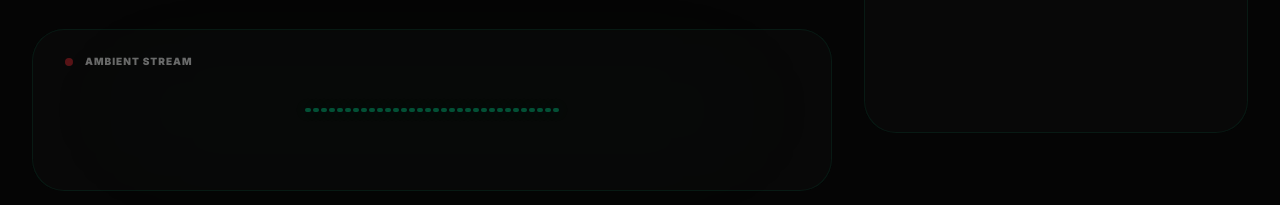
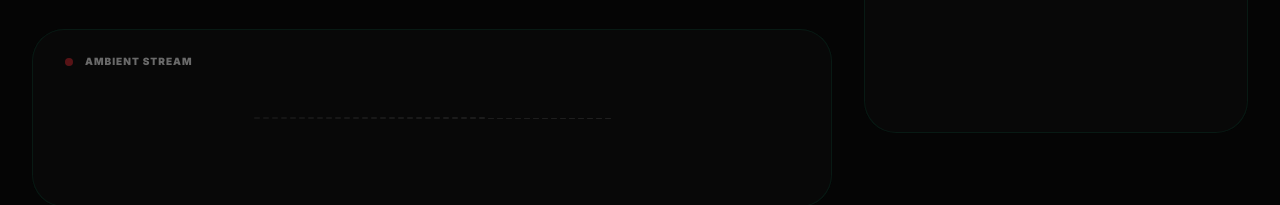
Before and after one commit to rajveerkhanvilkar/Nexus-SOAP, a Next.js app: page / in a window 1280 px wide. Shown: the part 595-800 px from the top of the page. Built offline with nearby package versions, Linux system fonts and the light colour scheme.

Commit message:
feat: final clinical precision restoration - pdf and ui layout v4.8

```diff
--- a/app/page.tsx
+++ b/app/page.tsx
@@ -70,7 +70,8 @@ export default function NexusSOAP() {
           const checkVolume = () => {
             if (!isRecordingRef.current) return;
             analyser.getByteFrequencyData(dataArray);
-            setVolume(dataArray.reduce((a, b) => a + b) / dataArray.length);
+            const avg = dataArray.reduce((a, b) => a + b) / dataArray.length;
+            setVolume(avg);
             requestAnimationFrame(checkVolume);
           };
           checkVolume();
@@ -116,28 +117,32 @@ export default function NexusSOAP() {
     const doc = new jsPDF();
     const pageWidth = doc.internal.pageSize.getWidth();
 
+    // PREMIUM EMERALD HEADER
     doc.setFillColor(16, 185, 129);
     doc.rect(0, 0, pageWidth, 45, 'F');
+
     doc.setTextColor(255, 255, 255);
     doc.setFont("helvetica", "bold");
-    doc.setFontSize(26);
-    doc.text("NEXUS SOAP", 20, 28);
+    doc.setFontSize(28);
+    doc.text("NEXUS SOAP", 20, 28); // Unified Header
+
     doc.setFontSize(10);
     doc.setFont("helvetica", "normal");
     doc.text("AMBIENT CLINICAL INTELLIGENCE OPERATING SYSTEM", 20, 36);
 
+    // DYNAMIC METADATA
     const uniqueID = `NX-${Date.now().toString().slice(-4)}-${Math.floor(Math.random() * 10000).toString().padStart(4, '0')}`;
     doc.setFontSize(9);
-    doc.text(`PATIENT: ${patientName || "NOT SPECIFIED"}`, pageWidth - 80, 22);
-    doc.text(`CONSULTATION ID: #${uniqueID}`, pageWidth - 80, 28);
-    doc.text(`DATE: ${new Date().toLocaleDateString()}`, pageWidth - 80, 34);
+    doc.text(`PATIENT NAME: ${patientName || "NOT SPECIFIED"}`, pageWidth - 85, 22);
+    doc.text(`CONSULTATION ID: #${uniqueID}`, pageWidth - 85, 28);
+    doc.text(`DATE: ${new Date().toLocaleDateString()}`, pageWidth - 85, 34);
 
     let yPos = 65;
     const sections = [
-      { t: "S - SUBJECTIVE (HISTORY)", d: aiResult.soap.subjective },
-      { t: "O - OBJECTIVE (FINDINGS)", d: aiResult.soap.objective },
-      { t: "A - ASSESSMENT (SUMMARY)", d: aiResult.soap.assessment },
-      { t: "P - PLAN (TREATMENT)", d: aiResult.soap.plan }
+      { t: "HISTORY", d: aiResult.soap.subjective },
+      { t: "FINDINGS", d: aiResult.soap.objective },
+      { t: "SUMMARY", d: aiResult.soap.assessment },
+      { t: "TREATMENT", d: aiResult.soap.plan }
     ];
 
     sections.forEach(s => {
@@ -146,12 +151,13 @@ export default function NexusSOAP() {
       doc.setFontSize(12);
       doc.text(s.t, 20, yPos);
       yPos += 10;
+
       doc.setTextColor(60, 60, 60);
       doc.setFont("helvetica", "normal");
       doc.setFontSize(10);
 
       if (s.d.length === 0) {
-        doc.text("• No data recorded for this clinical section.", 20, yPos);
+        doc.text("• No clinical data recorded.", 20, yPos);
         yPos += 8;
       } else {
         s.d.forEach((item: any) => {
@@ -164,7 +170,7 @@ export default function NexusSOAP() {
       yPos += 6;
     });
 
-    doc.save(`NEXUS_SOAP_${patientName || 'Report'}.pdf`);
+    doc.save(`NEXUS_REPORT_${patientName || 'Clinical'}.pdf`);
   };
 
   return (
@@ -189,16 +195,20 @@ export default function NexusSOAP() {
             <SOAPCard letter="A" title="A - ASSESSMENT (SUMMARY)" items={isProcessing ? [{text: "Calculating...", confidence: 100}] : (aiResult?.soap?.assessment || [])} variant="green" />
             <SOAPCard letter="P" title="P - PLAN (TREATMENT)" items={isProcessing ? [{text: "Formulating...", confidence: 100}] : (aiResult?.soap?.plan || [])} variant="gold" />
           </div>
+
+          {/* RELOCATED AMBIENT STREAM (CENTER) */}
           <div className="glass rounded-[2rem] p-10 border-white/5 flex flex-col items-center justify-center min-h-[160px]">
             <div className="absolute top-6 left-8 flex items-center gap-3 opacity-40"><div className="w-2 h-2 bg-red-500 rounded-full animate-pulse" /><span className="text-[10px] font-black tracking-widest uppercase">Ambient Stream</span></div>
             <PulseVisualizer isProcessing={isProcessing || isRecording} volume={volume} />
           </div>
+
           <div className="grid grid-cols-1 sm:grid-cols-3 gap-6">
             <div className="glass rounded-[1.5rem] p-6 border-white/5 space-y-4"><span className="text-[10px] font-black tracking-widest uppercase text-white/30">X-FACTOR DDP</span><div className="h-12 bg-emerald-500/10 rounded border border-emerald-500/10 animate-pulse" /></div>
             <div className="glass rounded-[1.5rem] p-6 border-white/5 space-y-4"><span className="text-[10px] font-black tracking-widest uppercase text-white/30">AUDITOR ALERT</span><p className="text-[10px] text-white/50">Analyzing...</p></div>
             <div className="glass rounded-[1.5rem] p-6 border-white/5 space-y-4"><span className="text-[10px] font-black tracking-widest uppercase text-white/30">BILLING</span><div className="flex gap-2"><div className="w-8 h-4 bg-white/5 rounded" /><div className="w-8 h-4 bg-white/5 rounded" /></div></div>
           </div>
         </div>
+
         <div className="col-span-12 lg:col-span-4 h-[calc(100vh-200px)]">
           <div className="glass rounded-[2rem] border-white/5 flex flex-col h-full overflow-hidden">
             <div className="p-6 border-b border-white/5 flex items-center gap-3"><ShieldCheck className="w-4 h-4 text-emerald-400" /><span className="text-[10px] font-black tracking-widest uppercase">Diarized Stream</span></div>
--- a/components/PulseVisualizer.tsx
+++ b/components/PulseVisualizer.tsx
@@ -9,37 +9,37 @@ interface PulseVisualizerProps {
 }
 
 const PulseVisualizer: React.FC<PulseVisualizerProps> = ({ isProcessing, volume }) => {
-  // Creating a high-fidelity spectral array for the bar-graph look
-  const bars = Array.from({ length: 32 });
+  const bars = Array.from({ length: 40 });
+  const isActive = isProcessing || volume > 5;
 
   return (
-    <div className="relative flex items-center justify-center gap-[2px] h-20 w-full max-w-2xl px-4">
+    <div className="relative flex items-center justify-center gap-[3px] h-24 w-full max-w-3xl px-4">
       {bars.map((_, i) => (
         <motion.div
           key={i}
           animate={{
-            height: isProcessing
-              ? [10, Math.random() * 60 + 20, 10]
-              : [4, Math.max(4, (volume / 255) * 100 * Math.random() + 4), 4],
-            opacity: isProcessing ? [0.2, 0.6, 0.2] : 1
+            height: isActive
+              ? [4, Math.max(4, (volume / 255) * 120 * Math.random() + 10), 4]
+              : 4,
+            opacity: isActive ? [0.4, 1, 0.4] : 0.2
           }}
           transition={{
-            duration: isProcessing ? 0.8 : 0.1,
+            duration: isActive ? 0.15 : 1,
             repeat: Infinity,
             ease: "easeInOut",
-            delay: i * 0.02
+            delay: i * 0.01
           }}
           className={`w-1 sm:w-1.5 rounded-full ${
-            isProcessing ? 'bg-white/20' : 'bg-emerald-500/40'
+            isActive ? 'bg-emerald-400' : 'bg-white/10'
           }`}
           style={{
-            boxShadow: isProcessing ? 'none' : '0 0 15px rgba(16, 185, 129, 0.2)'
+            boxShadow: isActive ? '0 0 20px rgba(16, 185, 129, 0.4)' : 'none'
           }}
         />
       ))}
 
-      {/* CENTER GLOW */}
-      <div className="absolute inset-0 bg-emerald-500/5 blur-3xl rounded-full opacity-50" />
+      {/* AMBIENT GLOW */}
+      <div className={`absolute inset-0 bg-emerald-500/5 blur-3xl rounded-full transition-opacity duration-1000 ${isActive ? 'opacity-100' : 'opacity-0'}`} />
     </div>
   );
 };
```
